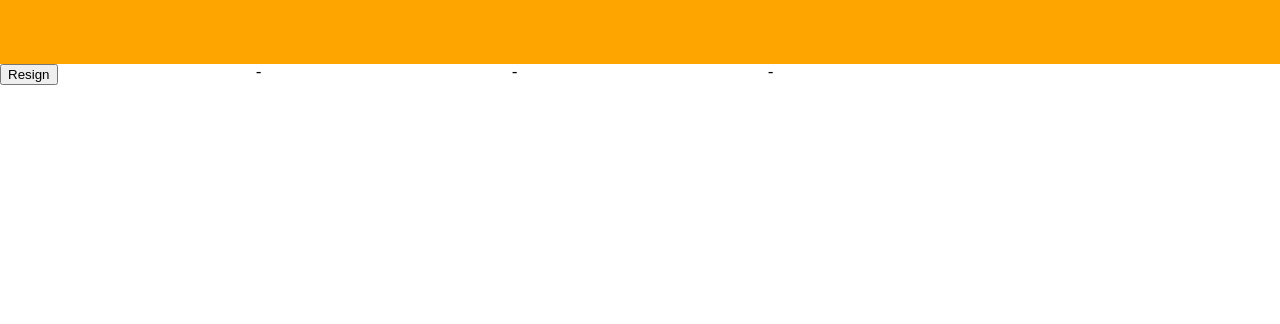
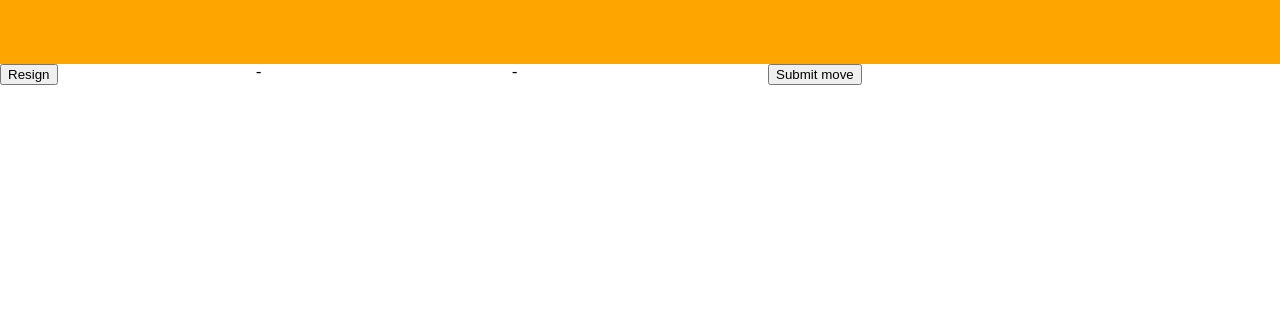
Before and after one commit to danielpodwysocki/macau, a Django app: template macau_game/templates/macau/game.html in a window 1280 px wide. Shown: the top 324 px of the page. Run offline with Django 3.2, Linux system fonts and the light colour scheme; the template is opened without the code that fills it, so the values that code supplies are empty.

Commit message:
update: added a button and subit_move func for the game view

```diff
--- a/macau_game/templates/macau/game.html
+++ b/macau_game/templates/macau/game.html
@@ -5,10 +5,9 @@
     <div id="game_resign"><button>Resign</button></div>
     <div id="game_full">-</div>
     <div id="game_top_cards">-</div>
-    <div id="game_player_count">-</div>
+    <div id="game_submit_move"><button onclick="submit_move()">Submit move</button></div>
     <div id="game_placeholder"></div>
     <div id="grid-game_players"></div>
     <div id="game_user_hand"></div>
 
-
 {% endblock content %}
```
